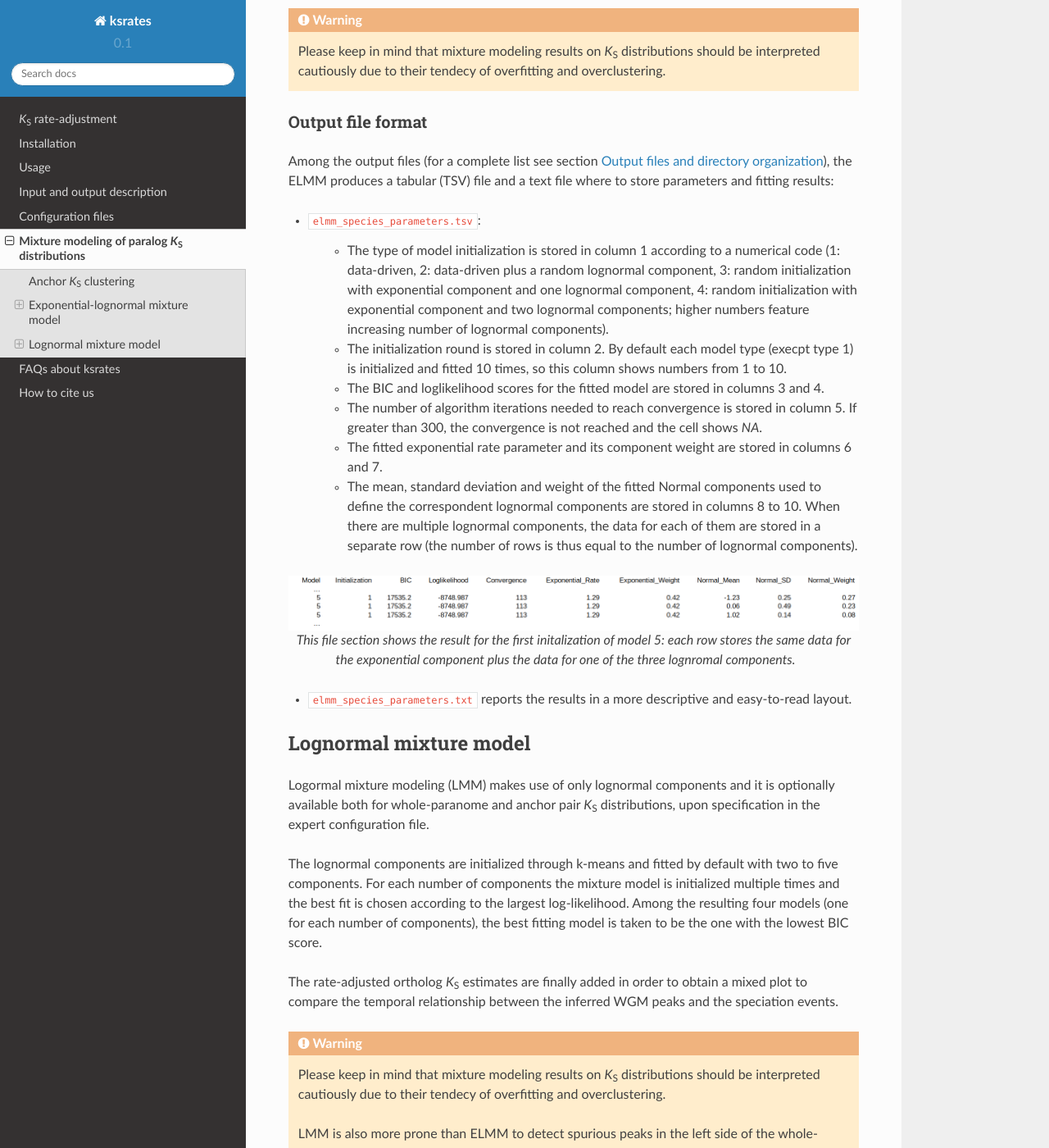
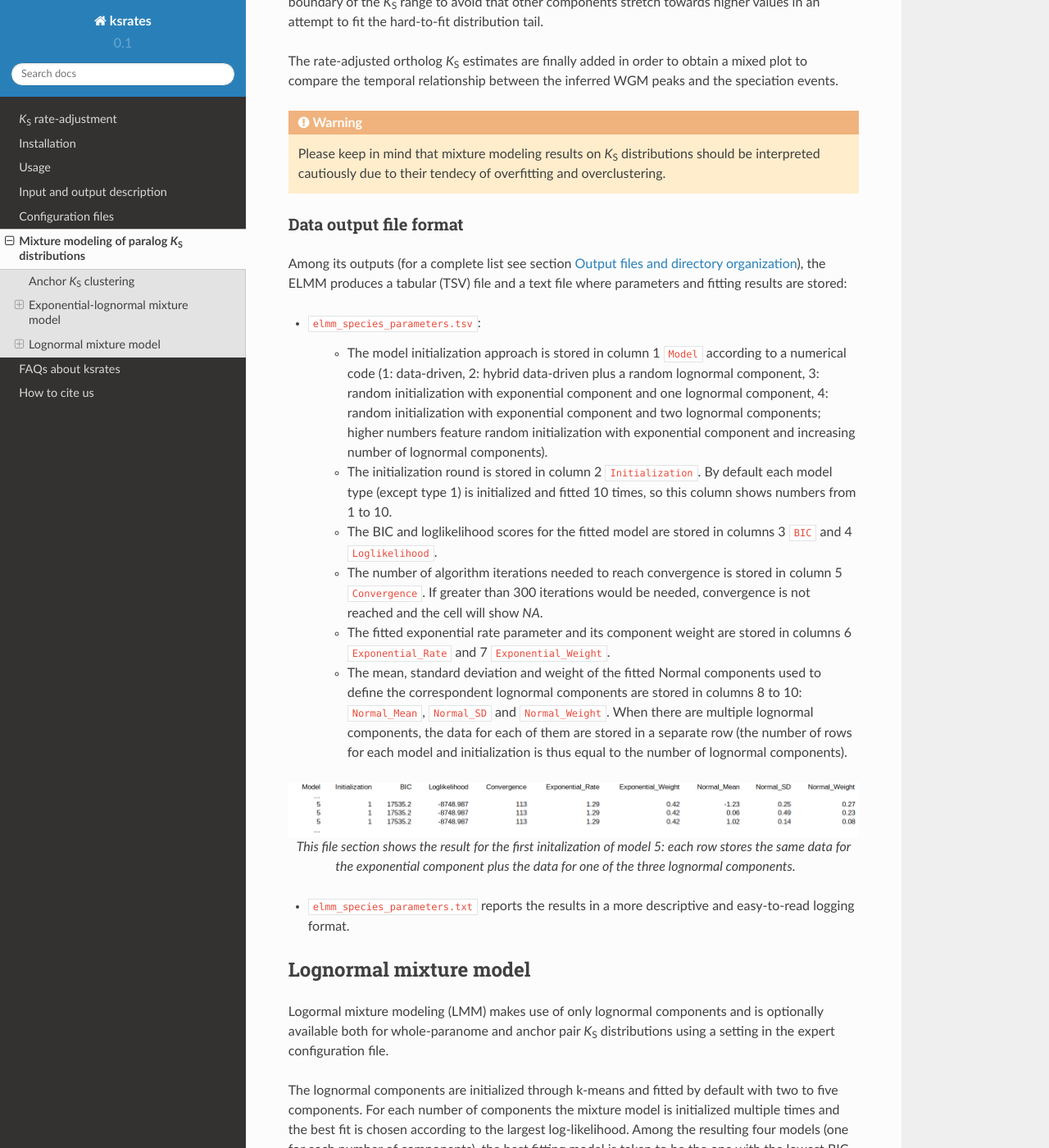
Before and after one commit to VIB-PSB/ksrates, a Sphinx documentation site: the page built from doc/source/paralogs_analyses.rst, in a window 1280 px wide and 1400 px high, scrolled down 2152 px. Shown: the whole window at 82% size. Built offline with Sphinx 7.4.7 and the Read the Docs theme 2.0.0, drawn with Linux system fonts in a browser that asks for light colours; some of the changed text lies outside the part shown.

Commit message:
Apply suggestions to paralogs_analyses.rst
Co-authored-by: lohausr <56632794+lohausr@users.noreply.github.com>

```diff
--- a/doc/source/paralogs_analyses.rst
+++ b/doc/source/paralogs_analyses.rst
@@ -3,17 +3,20 @@
 Mixture modeling of paralog *K*:sub:`S` distributions
 *****************************************************
 
-The interpretation of mixed paralog–ortholog *K*:sub:`S` distributions is sometimes challenged by the fact that paralog WGD peaks are often not clearly distinguishable due to progressive WGD signal erosion over time and due to potential overlaps between peaks of successive WGDs. In order to more objectively define the *K*:sub:`S` age of WGD peaks, a clustering feature based on mixture modeling has been implemented in *ksrates*.
+The interpretation of mixed paralog–ortholog *K*:sub:`S` distributions is sometimes challenging due to the fact that paralog WGD peaks are often not clearly distinguishable because of progressive WGD signal erosion over time and potential overlapping of multiple peaks from successive WGDs. In order to more objectively define the *K*:sub:`S` age of potential WGD peaks, a clustering feature based on mixture modeling has been implemented in *ksrates*.
 
-Three methods are available: anchor *K*:sub:`S` clustering, exponential-lognormal mixture modeling and lognormal-only mixture modeling. A short overview can be found below. For an extended description of these methods, please refer to the `Supplementary Materials <https://www.biorxiv.org/content/10.1101/2021.02.28.433234v1.supplementary-material>`__, currently in preprint.
+Three methods are available: anchor *K*:sub:`S` clustering, exponential-lognormal mixture modeling and lognormal-only mixture modeling. A short overview can be found below. For an extended description of these methods, please refer to the `Supplementary Materials <https://www.biorxiv.org/content/10.1101/2021.02.28.433234v1.supplementary-material>`__ of the preprint.
 
-The analysis configuration determines which are applied and which are not (see also sections :ref:`pipeline_config_section` and :ref:`expert_config_section`).
+.. warning::
+    Please be aware that mixture modeling results on *K*:sub:`S` distributions should be interpreted cautiously because mixture models tend to overestimate the number of components present in the target *K*:sub:`S` distribution and hence the number of WGDs.
+
+Settings in the *ksrates* configuration files determine which methods are applied and which are not (see also sections :ref:`pipeline_config_section` and :ref:`expert_config_section`):
 
     * If collinearity analysis is selected in the *ksrates* configuration file (``collinearity`` =  yes), the default method performed is a clustering based on the anchor pair *K*:sub:`S` values in collinear segment pairs.
-    * Otherwise (``collinearity`` = no and ``paranome`` = yes), the default method is exponential-lognormal mixture modeling of the whole-paranome *K*:sub:`S` distribution.
-    * Lognormal-only mixture modeling is never applied by default, since it is more prone to produce spurious peaks.
+    * Otherwise (``collinearity = no`` and ``paranome = yes``), the default method performed is exponential-lognormal mixture modeling of the whole-paranome *K*:sub:`S` distribution.
+    * Lognormal-only mixture modeling can be turned on for comparison. It is never applied by default, since it is more prone to produce spurious peaks.
 
-The execution of non-default methods can be triggered in the expert configuration file according to the scheme in the table below. For example, when both collinearity and paranome analyses are selected (last column), only the anchor *K*:sub:`S` clustering is perfomed by default and all the other methods can be optionally triggered.
+The execution of non-default methods according to the scheme in the table below  can be turned on with a setting in the expert configuration file. For example, when both collinearity and paranome analyses are selected (last column), only the anchor *K*:sub:`S` clustering is perfomed by default and all the other methods can be turned on optionally.
 
 .. table:: Default methods are marked by a bold capitalized "X", while optional methods are marked by a lower-case "x".
 
@@ -32,12 +35,12 @@
 Anchor *K*:sub:`S` clustering
 +++++++++++++++++++++++++++++
 
-A clustering approach is used in order to classify anchor pair *K*:sub:`S` values into groups tentatively representing different WGDs in the focal species ancestry. *ksrates* does not cluster the anchor pair *K*:sub:`S` values directly, but instead clusters median *K*:sub:`S` values for the collinear segment pairs, i.e. pairs of sequence regions with conserved gene content and order, that the anchor pairs reside on. Segment pairs originated by the same WGD are likely to share a similar *K*:sub:`S` age and to fall into the same cluster.
+A clustering approach is used in order to classify anchor pair *K*:sub:`S` values into groups that potentially stem from different WGDs in the ancestry of the focal species. The approach does not cluster the anchor pair *K*:sub:`S` values directly, but instead uses lognormal mixture modeling to cluster median *K*:sub:`S` values for the collinear segment pairs, i.e. pairs of sequence regions with conserved gene content and order, that the anchor pairs reside on. Segment pairs originated by the same WGD are likely to share a similar *K*:sub:`S` age and to fall into the same cluster.
 
 The age of each segment-pair is temporarily represented by the median among the *K*:sub:`S` values residing on it.
 Such segment-pair medians are then clustered through lognormal mixture modeling. The number of clusters is set equal to the number of whole-genome duplications that can be inferred from the largest block of homologous segments, e.g. 3 WGDs from blocks of 8 segments.
-Each median *K*:sub:`S` value is replaced by the original *K*:sub:`S` list for the segment pair in order to obtain the anchor *K*:sub:`S` clusters.
-Anchor *K*:sub:`S` clusters for which a link to a real WGD event is ambiguous or unlikely are removed from the dataset, along with the segment pairs defining them (i.e. small, flat or old clusters).
+In order to obtain the anchor *K*:sub:`S` clusters, each median *K*:sub:`S` value is replaced by the original *K*:sub:`S` list for the segment pair.
+Anchor *K*:sub:`S` clusters for which a link to a real WGD event is ambiguous or unlikely are removed from the dataset (i.e. small, flat or old clusters).
 
 The rate-adjusted ortholog *K*:sub:`S` estimates are finally added in order to obtain a mixed plot to compare the temporal relationship between the inferred WGD peaks and the speciation events.
 
@@ -47,7 +50,7 @@
 Exponential-lognormal mixture model
 +++++++++++++++++++++++++++++++++++
 
-*ksrates* implements a custom made exponential-lognormal mixture model (ELMM) algorithm for analyzing whole-paranome *K*:sub:`S` distributions. The exponential component is used to model the L-shaped background *K*:sub:`S` distribution generated by small-scale duplications, while one or more lognormal components are used to model WGD peaks.
+*ksrates* implements a custom exponential-lognormal mixture model (ELMM) algorithm for analyzing whole-paranome *K*:sub:`S` distributions. The exponential component is used to model the L-shaped background of a whole-paranome *K*:sub:`S` distribution generated by small-scale duplications, while one or more lognormal components are used to model potential WGD peaks.
 
 Since adequate initialization of the component parameters is crucial for obtaining decent mixture modeling results, *ksrates* uses three different initialization approaches and ultimately chooses the best one based on BIC:
 
@@ -64,27 +67,27 @@
 .. warning::
     Please keep in mind that mixture modeling results on *K*:sub:`S` distributions should be interpreted cautiously due to their tendecy of overfitting and overclustering.
 
-Output file format
+Data output file format
 ------------------
 
-Among the output files (for a complete list see section :ref:`output_files`), the ELMM produces a tabular (TSV) file and a text file where to store parameters and fitting results:
+Among its outputs (for a complete list see section :ref:`output_files`), the ELMM produces a tabular (TSV) file and a text file where parameters and fitting results are stored:
 
 * ``elmm_species_parameters.tsv``:
 
-    * The type of model initialization is stored in column 1 according to a numerical code (1: data-driven, 2: data-driven plus a random lognormal component, 3: random initialization with exponential component and one lognormal component, 4: random initialization with exponential component and two lognormal components; higher numbers feature increasing number of lognormal components).
-    * The initialization round is stored in column 2. By default each model type (execpt type 1) is initialized and fitted 10 times, so this column shows numbers from 1 to 10.
-    * The BIC and loglikelihood scores for the fitted model are stored in columns 3 and 4.
-    * The number of algorithm iterations needed to reach convergence is stored in column 5. If greater than 300, the convergence is not reached and the cell shows *NA*.
-    * The fitted exponential rate parameter and its component weight are stored in columns 6 and 7.
-    * The mean, standard deviation and weight of the fitted Normal components used to define the correspondent lognormal components are stored in columns 8 to 10. When there are multiple lognormal components, the data for each of them are stored in a separate row (the number of rows is thus equal to the number of lognormal components).
+    * The model initialization approach is stored in column 1 ``Model`` according to a numerical code (1: data-driven, 2: hybrid data-driven plus a random lognormal component, 3: random initialization with exponential component and one lognormal component, 4: random initialization with exponential component and two lognormal components; higher numbers feature random initialization with exponential component and increasing number of lognormal components).
+    * The initialization round is stored in column 2 ``Initialization``. By default each model type (except type 1) is initialized and fitted 10 times, so this column shows numbers from 1 to 10.
+    * The BIC and loglikelihood scores for the fitted model are stored in columns 3 ``BIC`` and 4 ``Loglikelihood``.
+    * The number of algorithm iterations needed to reach convergence is stored in column 5 ``Convergence``. If greater than 300 iterations would be needed, convergence is not reached and the cell will show *NA*.
+    * The fitted exponential rate parameter and its component weight are stored in columns 6 ``Exponential_Rate`` and 7 ``Exponential_Weight``.
+    * The mean, standard deviation and weight of the fitted Normal components used to define the correspondent lognormal components are stored in columns 8 to 10: ``Normal_Mean``, ``Normal_SD`` and ``Normal_Weight``. When there are multiple lognormal components, the data for each of them are stored in a separate row (the number of rows for each model and initialization is thus equal to the number of lognormal components).
 
 .. figure:: _images/elmm.png
     :align: center
     :width: 800
 
-    This file section shows the result for the first initalization of model 5: each row stores the same data for the exponential component plus the data for one of the three lognromal components.
+    This file section shows the result for the first initalization of model 5: each row stores the same data for the exponential component plus the data for one of the three lognormal components.
 
-* ``elmm_species_parameters.txt`` reports the results in a more descriptive and easy-to-read layout.
+* ``elmm_species_parameters.txt`` reports the results in a more descriptive and easy-to-read logging format.
 
 
 .. _`lmm`:
@@ -92,35 +95,33 @@
 Lognormal mixture model
 +++++++++++++++++++++++
 
-Logormal mixture modeling (LMM) makes use of only lognormal components and it is optionally available both for whole-paranome and anchor pair *K*:sub:`S` distributions, upon specification in the expert configuration file.
+Logormal mixture modeling (LMM) makes use of only lognormal components and is optionally available both for whole-paranome and anchor pair *K*:sub:`S` distributions using a setting in the expert configuration file.
 
 The lognormal components are initialized through k-means and fitted by default with two to five components. For each number of components the mixture model is initialized multiple times and the best fit is chosen according to the largest log-likelihood. Among the resulting four models (one for each number of components), the best fitting model is taken to be the one with the lowest BIC score.
 
 The rate-adjusted ortholog *K*:sub:`S` estimates are finally added in order to obtain a mixed plot to compare the temporal relationship between the inferred WGM peaks and the speciation events.
 
 .. warning::
-    Please keep in mind that mixture modeling results on *K*:sub:`S` distributions should be interpreted cautiously due to their tendecy of overfitting and overclustering.
-
     LMM is also more prone than ELMM to detect spurious peaks in the left side of the whole-paranome *K*:sub:`S` distribution because it is less suitable to fit the small-scale duplication background.
 
 
-Output file format
+Data output file format
 ------------------
 
-Among the output files (for a complete list see section :ref:`output_files`), the LMM produces tabular (TSV) files and text files where to store parameters and fitting results:
+Among its outputs (for a complete list see section :ref:`output_files`), the LMM produces tabular (TSV) files and text files where parameters and fitting results are stored:
 
 * ``lmm_species_parameters_paranome.tsv`` and ``lmm_species_parameters_anchors.tsv``:
 
-    * The Model type is stored in column 1 according to a numerical code (1: one lognormal component, 2: two lognormal components, 3: three lognormal components; and so on).
-    * The BIC and loglikelihood scores for the fitted model are stored in columns 2 and 3.
-    * The number of algorithm iterations needed to reach convergence is stored in column 4. If greater than 300, the convergence is not reached and the cell shows *NA*.
-    * The mean, standard deviation and weight of the fitted Normal components used to define the correspondent lognormal components are stored in columns 5 to 7. When there are multiple lognormal components, the data for each of them are stored in a separate row (the number of rows is thus equal to the number of components).
+    * The model type is stored in column 1 ``Model`` according to a numerical code (1: one lognormal component, 2: two lognormal components, 3: three lognormal components; and so on).
+    * The BIC and loglikelihood scores for the fitted model are stored in columns 2 ``BIC`` and 3 ``Loglikelihood``
+    * The number of algorithm iterations needed to reach convergence is stored in column 4 ``Convergence``. If greater than 300 iterations would be needed, convergence is not reached and the cell will show *NA*.
+    * The mean, standard deviation and weight of the fitted Normal components used to define the correspondent lognormal components are stored in columns 5 to 7: ``Normal_Mean``, ``Normal_SD`` and ``Normal_Weight``. When there are multiple lognormal components, the data for each of them are stored in a separate row (the number of rows per model is thus equal to the number of components).
 
 
 .. figure:: _images/lmm.png
     :align: center
     :width: 800
 
-    This file section shows the result for model 5: each row stores the data for one of the five lognromal components.
+    This file section shows the result for model 5: each row stores the data for one of the five lognormal components.
 
-* ``lmm_species_parameters_paranome.txt`` and ``lmm_species_parameters_anchors.txt`` collect the model results in a more descriptive and easy-to-read layout.
+* ``lmm_species_parameters_paranome.txt`` and ``lmm_species_parameters_anchors.txt`` collect the model results in a more descriptive and easy-to-read logging format.
```
